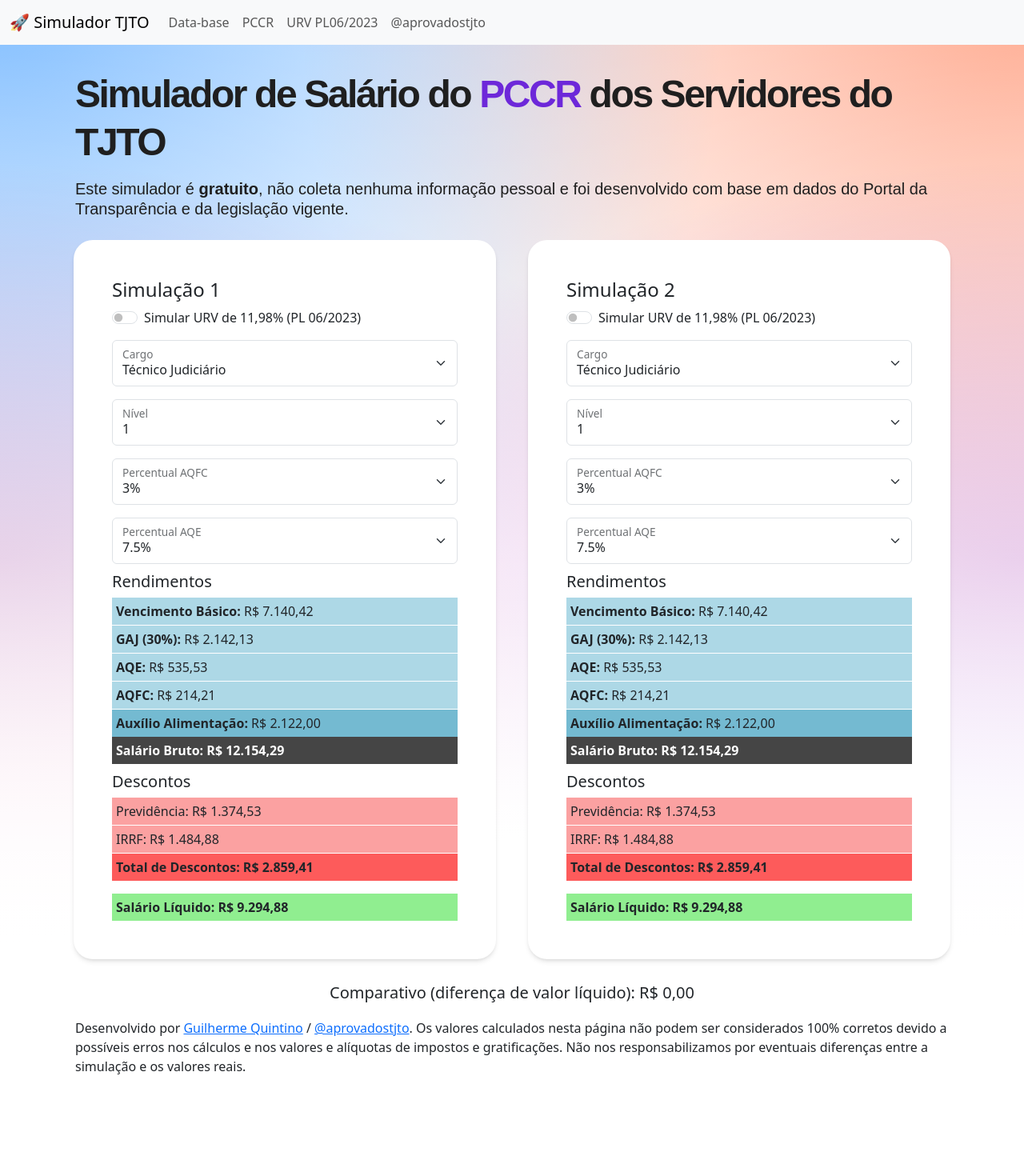
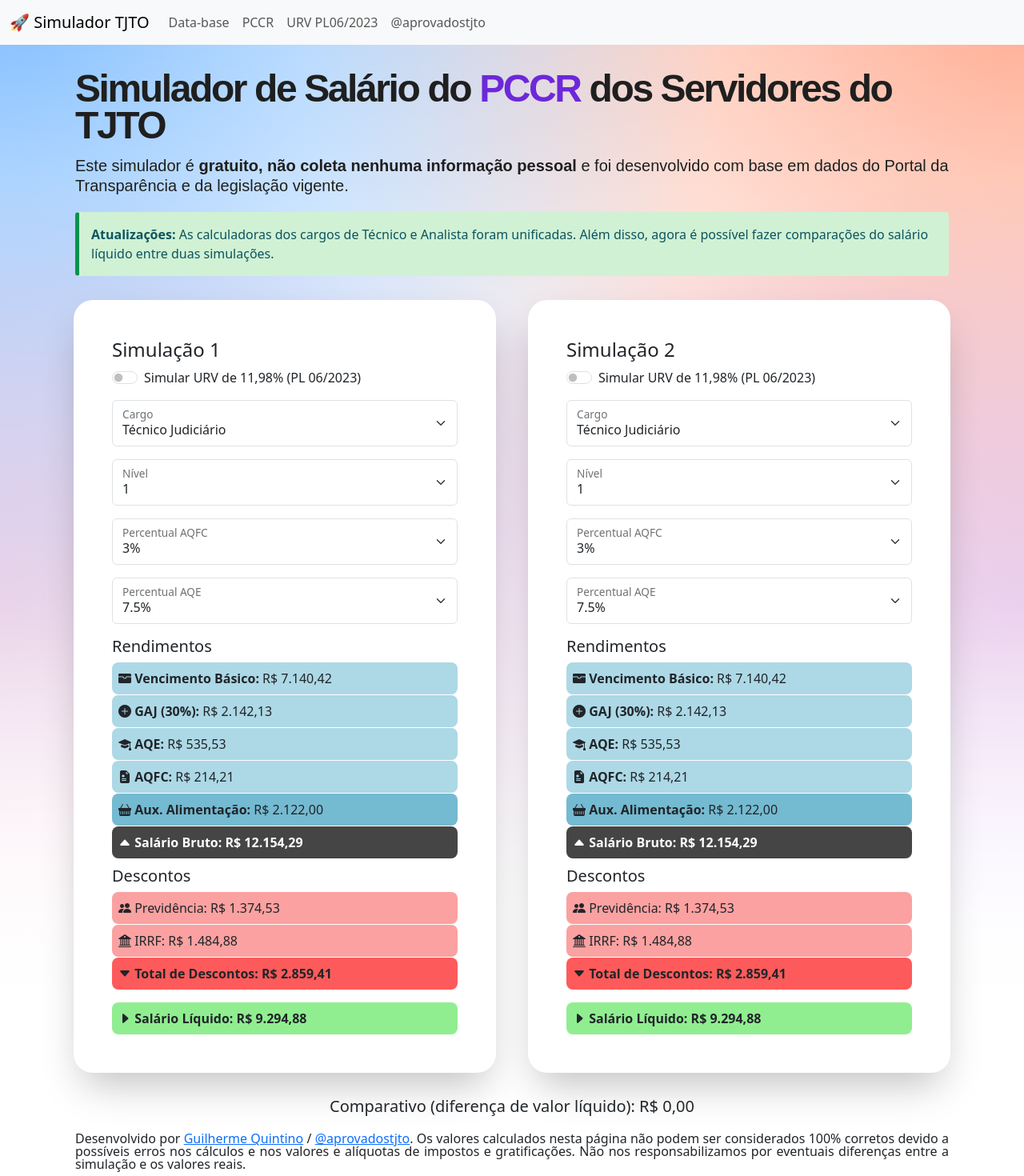
Before and after one commit to guilhermeoq/carreira-tjto, a Vue app: page / in a window 1280 px wide. Shown: the top 1470 px of the page at 80% size. Before the commit the page ends 1393 px from the top, so only its background shows below. Built offline with nearby package versions, Linux system fonts and the light colour scheme.

Commit message:
Visual updates

```diff
--- a/package.json
+++ b/package.json
@@ -12,6 +12,7 @@
   },
   "dependencies": {
     "bootstrap": "^5.3.3",
+    "bootstrap-icons": "^1.11.3",
     "vue": "^3.5.13",
     "vue2-filters": "^0.14.0"
   },
--- a/src/components/Calculadora.vue
+++ b/src/components/Calculadora.vue
@@ -46,14 +46,20 @@
         TJTO
       </h1>
       <p class="subtitle">
-        Este simulador é <strong>gratuito</strong>, não coleta nenhuma informação pessoal e foi
+        Este simulador é <strong>gratuito, não coleta nenhuma informação pessoal</strong> e foi
         desenvolvido com base em dados do Portal da Transparência e da legislação vigente.
       </p>
+      <div class="callout callout-info">
+        <strong>Atualizações: </strong>As calculadoras dos cargos de Técnico e Analista foram
+        unificadas. Além disso, agora é possível fazer comparações do salário líquido entre duas
+        simulações.
+      </div>
     </div>
     <div class="calculators">
       <div v-for="(calculator, index) in calculators" :key="index" class="calculator">
         <h4>Simulação {{ index + 1 }}</h4>
         <form @change="updateSalary(index)">
+          <!-- SWITCH URV -->
           <div class="form-check form-switch mb-3">
             <input
               v-model="calculator.simularAumento"
@@ -66,14 +72,8 @@
               >Simular URV de 11,98% (PL 06/2023)</label
             >
           </div>
-          <!--<div>
-            <label>
-              <input type="checkbox" v-model="calculator.simularAumento" /> Simular URV de 11,98%
-              (PL 06/2023)
-            </label>
-          </div>-->
 
-          <!--<label for="cargo">Cargo:</label>-->
+          <!-- SELECTION CARGO -->
           <div class="form-floating mb-3">
             <select
               class="form-select"
@@ -86,13 +86,8 @@
             </select>
             <label for="cargoSelect">Cargo</label>
           </div>
-          <!--
-            <select style="margin-left: 1em" id="cargo" v-model="calculator.cargo">
-              <option value="tecnico">Técnico</option>
-              <option value="analista">Analista</option>
-            </select>-->
 
-          <!--<label for="nivel">Nível:</label>-->
+          <!-- SELECTION NÍVEL -->
           <div class="form-floating mb-3">
             <select
               class="form-select"
@@ -104,11 +99,8 @@
             </select>
             <label for="nivel">Nível</label>
           </div>
-          <!--<select style="margin-left: 1em" id="nivel" v-model.number="calculator.nivel">
-              <option v-for="n in 15" :value="n">{{ n }}</option>
-            </select>-->
 
-          <!--<label for="aqfc">AQFC:</label>-->
+          <!-- SELECTION AQFC -->
           <div class="form-floating mb-3">
             <select
               class="form-select"
@@ -120,18 +112,16 @@
             </select>
             <label for="aqfc">Percentual AQFC</label>
           </div>
-          <!--<select style="margin-left: 1em" id="aqfc" v-model.number="calculator.aqfc">
-              <option v-for="percent in [0, 1, 2, 3]" :value="percent">{{ percent }}%</option>
-            </select>-->
-          <!--<label for="aqe">AQE:</label>-->
-          <div class="form-floating">
+
+          <!-- SELECTION AQE -->
+          <div class="form-floating mb-3">
             <select
               class="form-select"
               id="aqe"
               aria-label="Selecione o percentual AQE"
               v-model.number="calculator.aqe"
             >
-              <!-- Use the computed property `filteredAQE` to filter options -->
+              <!-- Computed property `filteredAQE` to filter options -->
               <option
                 v-for="percent in getAqeOptions(calculator.cargo)"
                 :key="percent"
@@ -142,51 +132,77 @@
             </select>
             <label for="aqe">Percentual AQE</label>
           </div>
-          <!--<select style="margin-left: 1em" id="aqe" v-model.number="calculator.aqe">
-              <option v-for="percent in [0, 5, 7.5, 10.5, 12.5]" :value="percent">
-                {{ percent }}%
-              </option>
-            </select>-->
+
+          <!-- SWITCH 13 SALARIO
+          <div class="form-check form-switch mb-3">
+            <input
+              v-model="calculator.decimoTerc"
+              class="form-check-input"
+              type="checkbox"
+              role="switch"
+              id="13Switch"
+            />
+            <label class="form-check-label" for="13Switch">13º Salário</label>
+          </div>-->
         </form>
         <div>
           <h5 style="margin-top: 10px">Rendimentos</h5>
           <p class="prend">
-            <strong>Vencimento Básico:</strong> {{ formatarParaBR(calculator.vencimentoBasico) }}
+            <strong> <i class="bi bi-wallet-fill"></i> Vencimento Básico:</strong>
+            {{ formatarParaBR(calculator.vencimentoBasico) }}
           </p>
-          <p class="prend"><strong>GAJ (30%):</strong> {{ formatarParaBR(calculator.gaj) }}</p>
-          <p class="prend"><strong>AQE:</strong> {{ formatarParaBR(calculator.aqeValue) }}</p>
-          <p class="prend"><strong>AQFC:</strong> {{ formatarParaBR(calculator.aqfcValue) }}</p>
-          <p class="paux"><strong>Auxílio Alimentação:</strong> R$ 2.122,00</p>
-          <p class="pbruto">Salário Bruto: {{ formatarParaBR(calculator.salarioBruto) }}</p>
+          <p class="prend">
+            <strong><i class="bi bi-plus-circle-fill"></i> GAJ (30%):</strong>
+            {{ formatarParaBR(calculator.gaj) }}
+          </p>
+          <p class="prend">
+            <strong> <i class="bi bi-mortarboard-fill"></i> AQE:</strong>
+            {{ formatarParaBR(calculator.aqeValue) }}
+          </p>
+          <p class="prend">
+            <strong> <i class="bi bi-file-earmark-medical-fill"></i> AQFC:</strong>
+            {{ formatarParaBR(calculator.aqfcValue) }}
+          </p>
+          <p class="paux">
+            <strong> <i class="bi bi-basket-fill"></i> Aux. Alimentação:</strong> R$ 2.122,00
+          </p>
+          <p class="pbruto">
+            <i class="bi bi-caret-up-fill"></i> Salário Bruto:
+            {{ formatarParaBR(calculator.salarioBruto) }}
+          </p>
         </div>
         <div>
           <h5 style="margin-top: 10px">Descontos</h5>
-          <p class="pdesc">Previdência: {{ formatarParaBR(calculator.previdencia) }}</p>
-          <p class="pdesc">IRRF: {{ formatarParaBR(calculator.irrf) }}</p>
+          <p class="pdesc">
+            <i class="bi bi-people-fill"></i> Previdência:
+            {{ formatarParaBR(calculator.previdencia) }}
+          </p>
+          <p class="pdesc">
+            <i class="bi bi-bank2"></i> IRRF: {{ formatarParaBR(calculator.irrf) }}
+          </p>
           <p class="pdesctotal">
-            Total de Descontos: {{ formatarParaBR(calculator.totalDescontos) }}
+            <i class="bi bi-caret-down-fill"></i> Total de Descontos:
+            {{ formatarParaBR(calculator.totalDescontos) }}
           </p>
         </div>
-        <p class="pliquido">Salário Líquido: {{ formatarParaBR(calculator.salarioLiquido) }}</p>
+        <p class="pliquido">
+          <i class="bi bi-caret-right-fill"></i> Salário Líquido:
+          {{ formatarParaBR(calculator.salarioLiquido) }}
+        </p>
       </div>
     </div>
     <h5 style="text-align: center; margin-top: 1em; margin-bottom: 1em">
       Comparativo (diferença de valor líquido): {{ formatarParaBR(salaryDifference) }}
     </h5>
     <div class="container d-flex justify-content-center align-items-center">
-      <p>
+      <p class="footer">
         Desenvolvido por
-        <a class="dark:text-muted text-blue-600 underline" href="https://beacons.ai/guilhermeoq"
-          >Guilherme Quintino</a
-        >
+        <a href="https://beacons.ai/guilhermeoq">Guilherme Quintino</a>
         /
-        <a
-          class="dark:text-muted text-blue-600 underline"
-          href="https://instagram.com/aprovadostjto"
-          >@aprovadostjto</a
-        >. Os valores calculados nesta página não podem ser considerados 100% corretos devido a
-        possíveis erros nos cálculos e nos valores e alíquotas de impostos e gratificações. Não nos
-        responsabilizamos por eventuais diferenças entre a simulação e os valores reais.
+        <a href="https://instagram.com/aprovadostjto">@aprovadostjto</a>. Os valores calculados
+        nesta página não podem ser considerados 100% corretos devido a possíveis erros nos cálculos
+        e nos valores e alíquotas de impostos e gratificações. Não nos responsabilizamos por
+        eventuais diferenças entre a simulação e os valores reais.
       </p>
     </div>
   </div>
@@ -315,9 +331,7 @@ export default {
   margin: 10px;
   border-radius: 1.5em;
   background-color: white;
-  box-shadow:
-    0 4px 6px -1px rgb(0 0 0 / 0.1),
-    0 2px 4px -2px rgb(0 0 0 / 0.1);
+  box-shadow: 0 25px 50px -12px rgb(0 0 0 / 0.25);
   width: 100%;
 }
 
@@ -339,36 +353,44 @@ p {
 .prend {
   background-color: lightblue;
   margin-bottom: 1px;
-  padding: 5px;
+  padding: 0.5em;
+  border-radius: 0.5em;
 }
 .paux {
   background-color: #74bad1;
-  padding: 5px;
+  padding: 0.5em;
+  border-radius: 0.5em;
+  margin-bottom: 1px;
 }
 
 .pbruto {
   background-color: #454545;
-  padding: 5px;
+  padding: 0.5em;
+  border-radius: 0.5em;
   color: white;
   font-weight: bold;
+  border-radius: 0.5em;
 }
 
 .pdesc {
   background-color: #fba1a1;
-  padding: 5px;
+  padding: 0.5em;
+  border-radius: 0.5em;
   margin-bottom: 1px;
 }
 
 .pdesctotal {
   background-color: #fd5b5b;
-  padding: 5px;
+  padding: 0.5em;
+  border-radius: 0.5em;
   font-weight: bold;
 }
 
 .pliquido {
   margin-top: 1em;
   background-color: lightgreen;
-  padding: 5px;
+  padding: 0.5em;
+  border-radius: 0.5em;
   font-weight: bold;
 }
 
@@ -381,11 +403,29 @@ p {
 .title {
   font-weight: 700; /* Equivalent to font-bold */
   font-family: 'YourHeadingFont', sans-serif; /* Equivalent to font-heading, replace 'YourHeadingFont' with the actual font you're using */
-  line-height: 1.25; /* Equivalent to leading-tighter, adjust value as needed */
+  line-height: 0.95; /* Equivalent to leading-tighter, adjust value as needed */
   margin-bottom: 1rem; /* Equivalent to mb-4 */
   letter-spacing: -0.05em; /* Equivalent to tracking-tighter, adjust value as needed */
   color: #1f1f1f; /* Equivalent to dark:text-gray-200, adjust color if necessary */
   font-size: 3rem; /* Equivalent to text-5xl */
+}
+
+.footer {
+  line-height: 1;
+  text-align: justify;
+}
+
+.callout {
+  padding: 15px;
+  margin: 20px 0;
+  border: 1px solid transparent;
+  border-left-width: 5px;
+  border-radius: 4px;
+}
+.callout-info {
+  background-color: #d1f1d4; /* Light blue */
+  border-left-color: #0a924e; /* Blue border */
+  color: #0c5460;
 }
 
 @media (min-width: 768px) {
--- a/src/main.js
+++ b/src/main.js
@@ -1,4 +1,5 @@
 import './assets/main.css'
+import 'bootstrap-icons/font/bootstrap-icons.css'
 
 import { createApp } from 'vue'
 import App from './App.vue'
```
Also changed, not shown: 1 other file (tests, documents, lock files or other folders).
